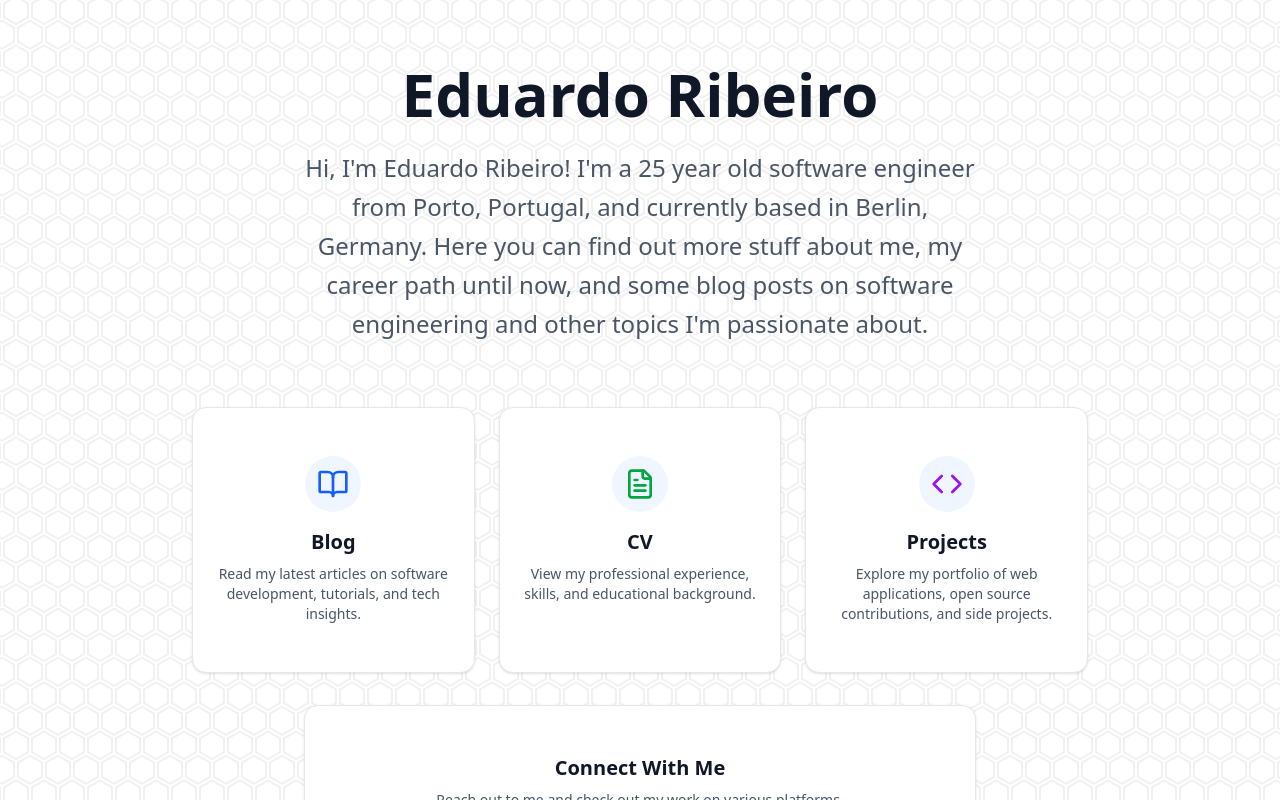
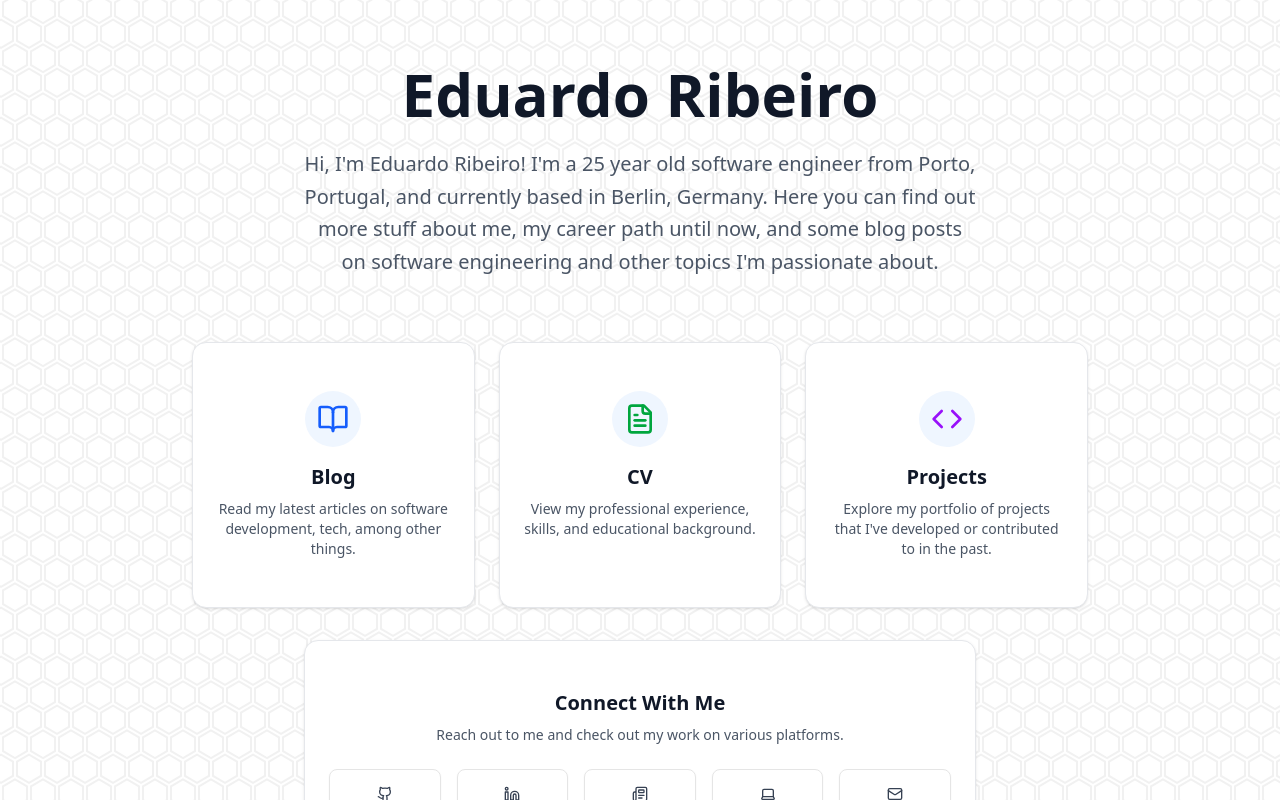
Before and after one commit to EduRibeiro00/blog, a Next.js app: page / in a window 1280 px wide. Shown: the top 800 px of the page. Built offline with nearby package versions, Linux system fonts and the light colour scheme.

Commit message:
Finak changes to the home page

```diff
--- a/app/blog/page.tsx
+++ b/app/blog/page.tsx
@@ -19,7 +19,7 @@ export default function BlogPage() {
           <p className="text-lg text-gray-600">
             In this page you can see all the blog posts I have made so far. I'll
             mainly talk about my software engineering journey and tech related
-            stuff, but occasionally you might find something related to other
+            stuff, but you might occasionally find something related to other
             hobbies of mine.
           </p>
         </div>
--- a/app/page.tsx
+++ b/app/page.tsx
@@ -8,7 +8,7 @@ import {
   Laptop,
   Linkedin,
   Mail,
-  MessageCircle,
+  Newspaper,
 } from "lucide-react";
 import Link from "next/link";
 import { ReactNode } from "react";
@@ -34,14 +34,14 @@ interface HomeCardProps {
 function HomeCard({ link, icon, title, description }: HomeCardProps) {
   return (
     <Link href={link} className="group">
-      <Card className="h-full hover:shadow-lg transition-all duration-300 group-hover:scale-105 bg-white border-gray-200">
+      <Card className="h-full transition-all duration-300 bg-white border-gray-200">
         <CardContent className="p-6 text-center">
           <div className="mb-4 flex justify-center">
-            <div className="p-3 bg-blue-50 rounded-full group-hover:bg-blue-100 transition-colors">
-              {icon}
-            </div>
+            <div className="p-3 bg-blue-50 rounded-full ">{icon}</div>
           </div>
-          <h3 className="text-xl font-semibold text-gray-900 mb-2">{title}</h3>
+          <h3 className="text-xl group-hover:underline font-semibold text-gray-900 mb-2">
+            {title}
+          </h3>
           <p className="text-gray-600 text-sm">{description}</p>
         </CardContent>
       </Card>
@@ -60,10 +60,10 @@ function SocialCard({ link, icon, name }: SocialCardProps) {
     <a href={link} target="_blank" rel="noopener noreferrer" className="group">
       <Button
         variant="outline"
-        className="w-full h-auto p-4 flex flex-col items-center gap-2 hover:bg-gray-50 bg-transparent"
+        className="w-full h-auto p-4 flex flex-col items-center gap-2 bg-transparent pointer-events-none"
       >
         {icon}
-        <span className="text-sm font-medium text-gray-700 group-hover:text-blue-600 transition-colors">
+        <span className="text-sm font-medium text-gray-700 group-hover:underline">
           {name}
         </span>
       </Button>
@@ -81,7 +81,7 @@ export default function HomePage() {
             <h1 className="text-5xl md:text-6xl font-bold text-gray-900 mb-6">
               Eduardo Ribeiro
             </h1>
-            <p className="text-xl md:text-2xl text-gray-600 leading-relaxed max-w-2xl mx-auto">
+            <p className="text-xl md:text-xl text-gray-600 leading-relaxed max-w-2xl mx-auto">
               Hi, I'm Eduardo Ribeiro! I'm a {age} year old software engineer
               from Porto, Portugal, and currently based in Berlin, Germany. Here
               you can find out more stuff about me, my career path until now,
@@ -95,7 +95,7 @@ export default function HomePage() {
               link="/blog"
               title="Blog"
               icon={<BookOpen className="w-8 h-8 text-blue-600" />}
-              description="Read my latest articles on software development, tutorials, and tech insights."
+              description="Read my latest articles on software development, tech, among other things."
             />
             <HomeCard
               link="/cv"
@@ -107,7 +107,7 @@ export default function HomePage() {
               link="/projects"
               title="Projects"
               icon={<Code className="w-8 h-8 text-purple-600" />}
-              description="Explore my portfolio of web applications, open source contributions, and side projects."
+              description="Explore my portfolio of projects that I've developed or contributed to in the past."
             />
           </div>
 
@@ -127,39 +127,29 @@ export default function HomePage() {
                   <SocialCard
                     link="https://github.com/EduRibeiro00"
                     name="GitHub"
-                    icon={
-                      <Github className="w-6 h-6 text-gray-700 group-hover:text-blue-600 transition-colors" />
-                    }
+                    icon={<Github className="w-6 h-6 text-gray-700" />}
                   />
 
                   <SocialCard
                     link="https://linkedin.com/in/eduardocribeiro"
                     name="LinkedIn"
-                    icon={
-                      <Linkedin className="w-6 h-6 text-gray-700 group-hover:text-blue-600 transition-colors" />
-                    }
+                    icon={<Linkedin className="w-6 h-6 text-gray-700" />}
                   />
 
                   <SocialCard
                     link="https://eduardocribeiro.medium.com/"
                     name="Medium"
-                    icon={
-                      <MessageCircle className="w-6 h-6 text-gray-700 group-hover:text-blue-600 transition-colors" />
-                    }
+                    icon={<Newspaper className="w-6 h-6 text-gray-700" />}
                   />
                   <SocialCard
                     link="https://dev.to/eduardocribeiro"
                     name="Dev.to"
-                    icon={
-                      <Laptop className="w-6 h-6 text-gray-700 group-hover:text-blue-600 transition-colors" />
-                    }
+                    icon={<Laptop className="w-6 h-6 text-gray-700" />}
                   />
                   <SocialCard
                     link="mailto:eribeiro306@gmail.com"
                     name="Mail"
-                    icon={
-                      <Mail className="w-6 h-6 text-gray-700 group-hover:text-blue-600 transition-colors" />
-                    }
+                    icon={<Mail className="w-6 h-6 text-gray-700" />}
                   />
                 </div>
               </CardContent>
```
